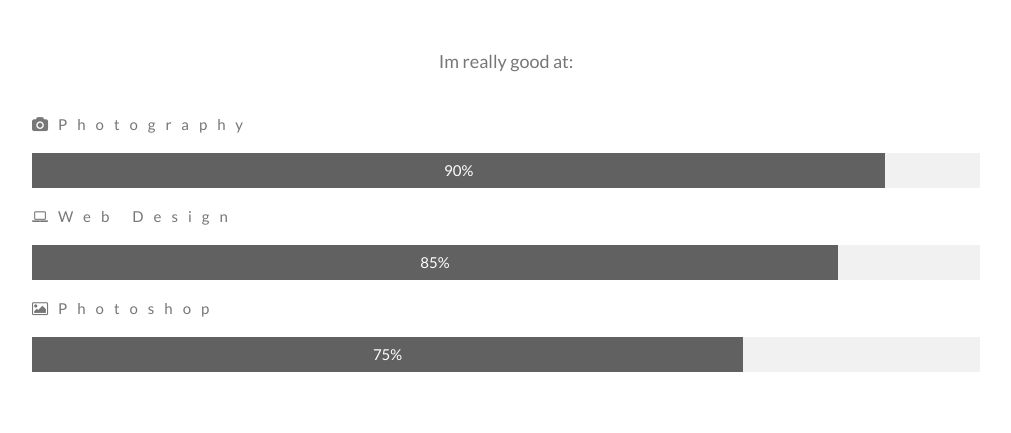
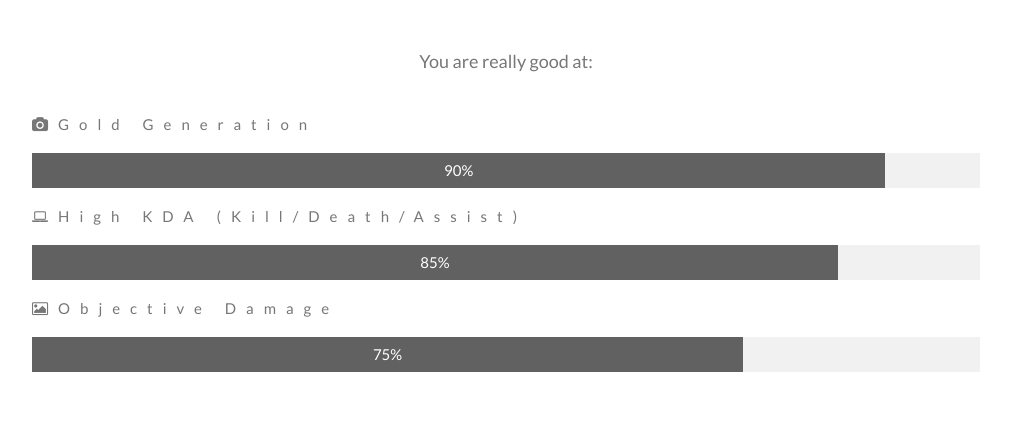
Before and after one commit to zhecharleszhou/LolPredict, a Flask app: page / in a window 1280 px wide. Shown: the part 1653-2086 px from the top of the page, without its empty margins (134-1145 px from the left). Run offline with Flask 2, Linux system fonts and the light colour scheme.

Commit message:
updated section title and text

```diff
--- a/templates/parallax.html
+++ b/templates/parallax.html
@@ -97,7 +97,7 @@ body, html {
 <!-- Second Parallax Image with Portfolio Text -->
 <div class="bgimg-2 w3-display-container w3-opacity-min">
   <div class="w3-display-middle">
-    <span class="w3-xxlarge w3-text-white w3-wide">PREDICTOR</span>
+    <span class="w3-xxlarge w3-text-white w3-wide">PERSONALIZED INSIGHTS</span>
   </div>
 </div>
 
@@ -118,19 +118,23 @@ body, html {
       <p>Based on player data from your elo rank, the metrics to the left are sorted by most amount of impact on your game outcome.</p>
     </div>
   </div>
-  <p class="w3-large w3-center w3-padding-16">Im really good at:</p>
-  <p class="w3-wide"><i class="fa fa-camera"></i>Photography</p>
+  <p class="w3-large w3-center w3-padding-16">You are really good at:</p>
+
+  <p class="w3-wide"><i class="fa fa-camera"></i>Gold Generation</p>
   <div class="w3-light-grey">
     <div class="w3-container w3-padding-small w3-dark-grey w3-center" style="width:90%">90%</div>
   </div>
-  <p class="w3-wide"><i class="fa fa-laptop"></i>Web Design</p>
+
+  <p class="w3-wide"><i class="fa fa-laptop"></i>High KDA (Kill/Death/Assist)</p>
   <div class="w3-light-grey">
     <div class="w3-container w3-padding-small w3-dark-grey w3-center" style="width:85%">85%</div>
   </div>
-  <p class="w3-wide"><i class="fa fa-photo"></i>Photoshop</p>
+
+  <p class="w3-wide"><i class="fa fa-photo"></i>Objective Damage</p>
   <div class="w3-light-grey">
     <div class="w3-container w3-padding-small w3-dark-grey w3-center" style="width:75%">75%</div>
   </div>
+
 </div>
 
 
```
